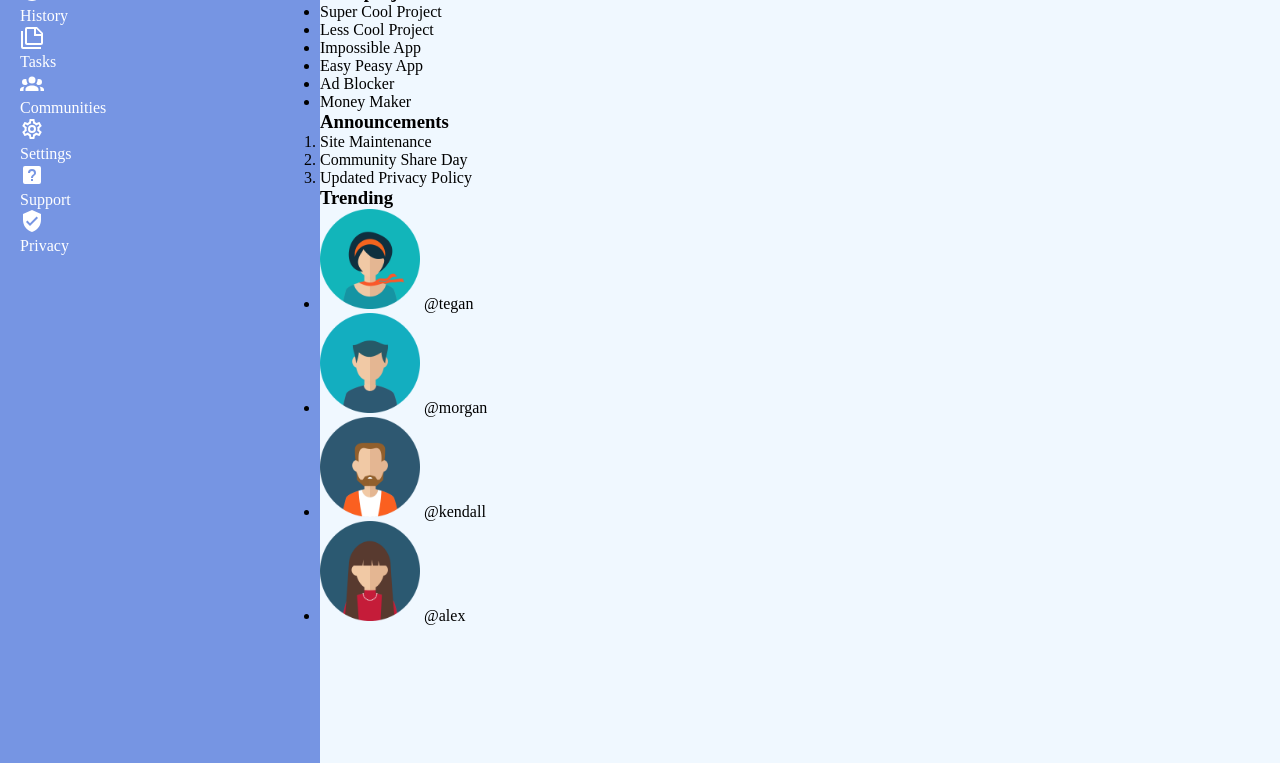
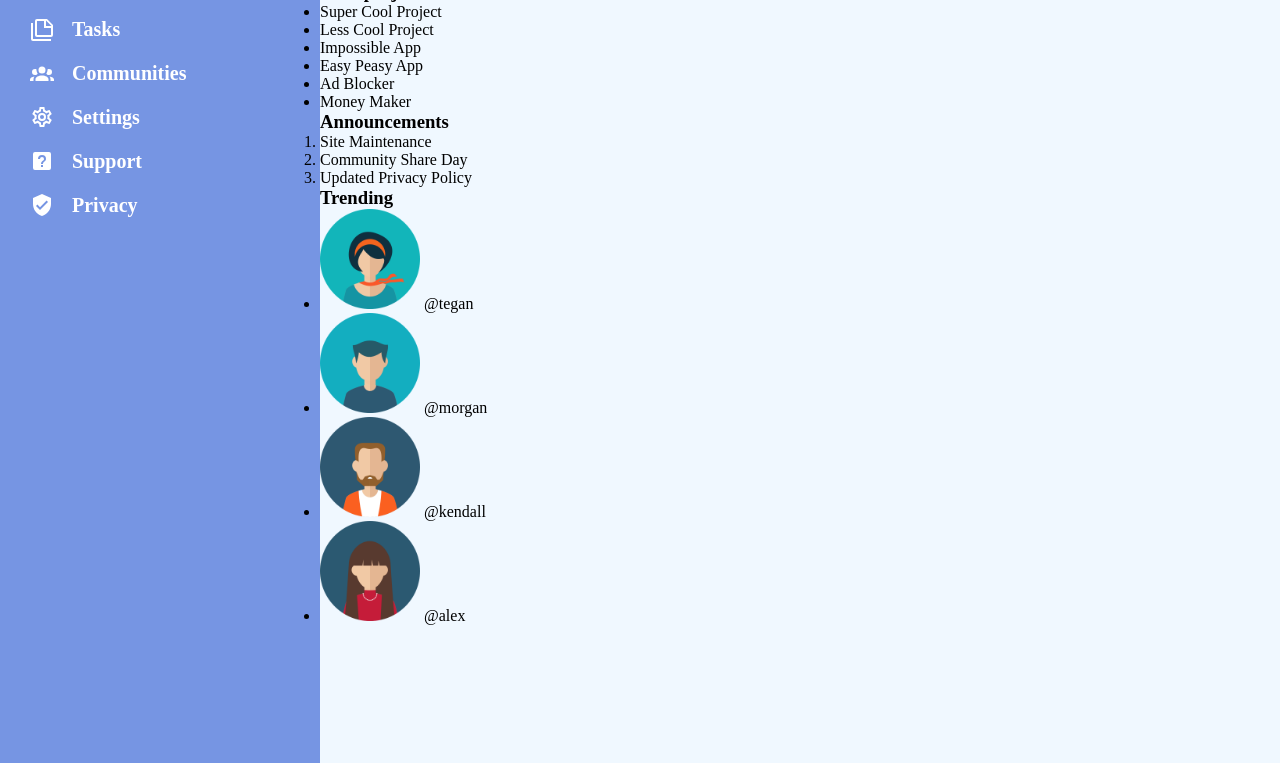
Before and after one commit to Akherousin/odin-admin-dashboard, a plain HTML site: page index.html in a window 1280 px wide. Shown: the part 253-1016 px from the top of the page. Drawn offline with Linux system fonts and the light colour scheme.

Commit message:
add styling to navigation

```diff
--- a/style.css
+++ b/style.css
@@ -139,6 +139,22 @@ body {
 
 .nav-list {
   list-style-type: none;
+  display: grid;
+  gap: 2rem;
+}
+
+.nav-item {
+  display: grid;
+  grid-template-columns: auto 1fr;
+  align-items: center;
+  gap: 1.8rem;
+  font-size: 2rem;
+  font-weight: bold;
+  cursor: pointer;
+}
+
+.nav-item svg {
+  margin-left: 1rem;
 }
 
 .main {
```
